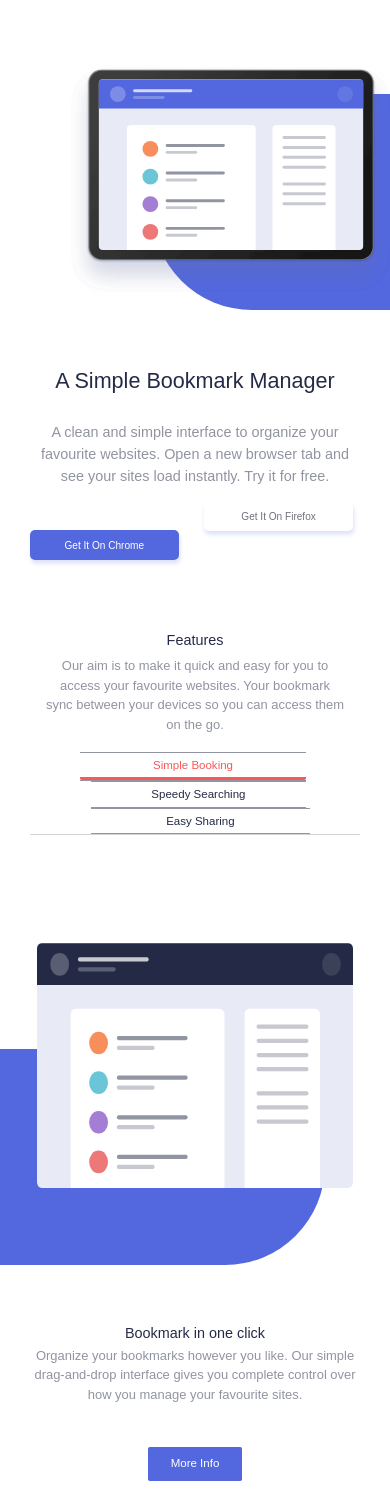
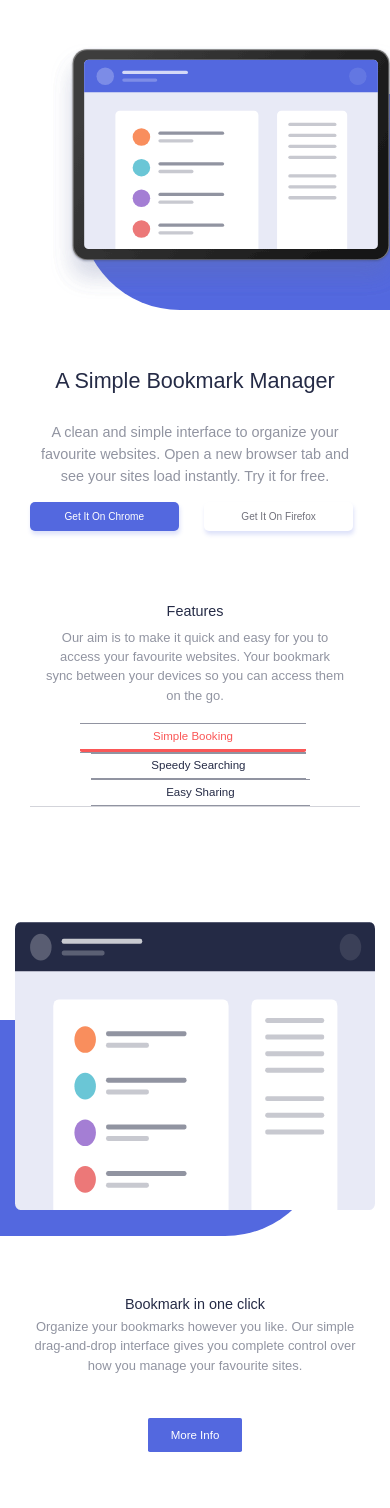
Before and after one commit to Adebesin-Cell/Bookmark, a website: page index.html in a window 390 px wide. Shown: the part 92-1600 px from the top of the page. Drawn offline with nearby package versions, Linux system fonts and the light colour scheme.

Commit message:
modifying

```diff
--- a/index.html
+++ b/index.html
@@ -94,9 +94,12 @@
                             A clean and simple interface to organize your favourite websites. Open a new browser
 						tab and see your sites load instantly. Try it for free.
                         </p>
+                        <div class="bot">
+                            <a href="#" class="btn btn--blue btn--width mt-3">Get it on chrome</a>
+                            <a href="#" class="btn btn--white btn--width mt-3 ">Get it on Firefox</a>
 
-                        <a href="#" class="btn btn--blue btn--width mt-3">Get it on chrome</a>
-                        <a href="#" class="btn btn--white btn--width mt-3">Get it on Firefox</a>
+                        </div>
+
                     </div>
                     <div class="col-md-7 main">
 
@@ -482,10 +485,11 @@
                 </div>
             </footer>
         </div>
+        <script src="https://cdnjs.cloudflare.com/ajax/libs/jquery/3.5.1/jquery.min.js" integrity="sha512-bLT0Qm9VnAYZDflyKcBaQ2gg0hSYNQrJ8RilYldYQ1FxQYoCLtUjuuRuZo+fjqhx/qtq/1itJ0C2ejDxltZVFg==" crossorigin="anonymous"></script>
 
         <script src="https://stackpath.bootstrapcdn.com/bootstrap/4.5.2/js/bootstrap.min.js" integrity="sha384-B4gt1jrGC7Jh4AgTPSdUtOBvfO8shuf57BaghqFfPlYxofvL8/KUEfYiJOMMV+rV" crossorigin="anonymous"></script>
 
-        <script src="https://cdnjs.cloudflare.com/ajax/libs/jquery/3.5.1/jquery.min.js" integrity="sha512-bLT0Qm9VnAYZDflyKcBaQ2gg0hSYNQrJ8RilYldYQ1FxQYoCLtUjuuRuZo+fjqhx/qtq/1itJ0C2ejDxltZVFg==" crossorigin="anonymous"></script>
+
         <script src="js/jquery-3.3.1.min.js"></script>
         <script src="node_modules/bootstrap/dist/js/bootstrap.js"></script>
         <script src="js/App.js"></script>
--- a/scss/_components.scss
+++ b/scss/_components.scss
@@ -913,7 +913,7 @@ h5  .button{
       }
 
       .btn--width:not(:last-child) {
-            margin-top: 5rem !important;
+            // margin-top: 5rem !important;
 
       }
 
@@ -924,6 +924,14 @@ h5  .button{
 
       }
 
+      .bot {
+            display: flex;
+      }
+
+      .btn--white {
+            margin-left: auto;
+      }
+
 
 }
 
@@ -932,15 +940,10 @@ h5  .button{
             padding: 1rem 2.5rem;
             width: 45%;
 
-
-
-
-
-
       }
 
       .btn--width:not(:last-child) {
-            float: left;
+            // float: left;
       }
 
       .btn--blue {
@@ -949,7 +952,7 @@ h5  .button{
       .btn--white {
             margin-top: 1rem !important;
 
-            float: right;
+            // float: right;
       }
       .main__image {
             top:-2rem;
@@ -960,5 +963,23 @@ h5  .button{
             // margin-right: 0 !important;
       }
 
+      .features__image {
+            top: 12rem;
+            padding: 0 !important;
+      }
+
+      .button {
+            font-size: 1.2rem;
+      }
+
+      .main__image {
+            padding: 0  !important;
+
+            width: 50rem;
+      }
+
+      .bg-overlay {
+            width: 100%;
+      }
 
 }
```
Also changed, not shown: css/style.css, scss/_base.scss (line endings or trailing spaces), 1 other file.
